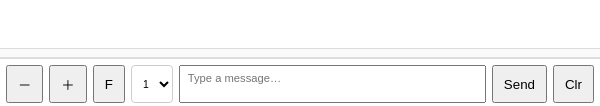
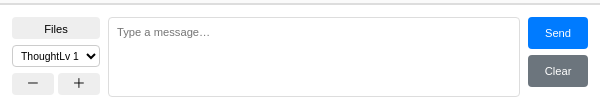
Before and after one commit to Arsmeen/ollama-chat-shell, an Electron app: page renderer/index.html in a window 600 px wide. Shown: the part 691-797 px from the top of the page. Drawn offline with Linux system fonts and the light colour scheme; no server answers.

Commit message:
Input window size and buttons view

```diff
--- a/package.json
+++ b/package.json
@@ -1,7 +1,7 @@
 {
   "name": "ollama-electron-chat",
   "productName": "SoulChat",
-  "version": "0.1.6",
+  "version": "0.1.7",
   "description": "Tiny Electron chat that talks to Ollama",
   "author": "ArsMar <master@77.md>",
   "main": "main.js",
--- a/renderer/index.html
+++ b/renderer/index.html
@@ -64,10 +64,61 @@ body * {font-family:Arial,Helvetica,sans-serif,"Segoe UI Emoji","Apple Color Emo
 #nav #playback, #nav #stopBtn{opacity:1;}
 
 #input-bar{
-  display:flex;gap:6px;padding:6px;border-top:1px solid #ddd;
+  display:flex;gap:8px;padding:12px;border-top:1px solid #ddd;
+  height:80px;align-items:stretch;
 }
-#input{flex:1;padding:6px 8px;font-size:var(--input-font);resize:none;font-family:Arial,Helvetica,sans-serif}
-#send,#clear,#check,#plus,#minus,#attach{padding:6px 10px;cursor:pointer;}
+
+.left-buttons{
+  display:flex;flex-direction:column;gap:6px;min-width:80px;
+}
+
+.left-row{
+  display:flex;gap:4px;height:22px;align-items:center;
+}
+
+#input{
+  flex:1;padding:8px 8px;font-size:var(--input-font);resize:none;
+  font-family:Arial,Helvetica,sans-serif;border-radius:4px;border:1px solid #ddd;
+}
+
+.right-buttons{
+  display:flex;flex-direction:column;gap:6px;min-width:60px;
+}
+
+#attach{
+  padding:6px 10px;cursor:pointer;height:22px;border:none;border-radius:4px;
+  background:#eee;font-size:0.7rem;width:100%;
+}
+
+#reasonSel{
+  padding:4px;font-size:0.65rem;border:1px solid #ccc;border-radius:4px;
+  background:#fff;cursor:pointer;height:22px;width:100%;
+}
+
+#minus, #plus{
+  padding: 1px 8px;
+  cursor: pointer;
+  height: 22px;
+  border: none;
+  border-radius: 4px;
+  background: #eee;
+  flex: 1;
+  line-height: 8px;
+}
+
+#send, #clear, #check{
+  padding:8px 12px;cursor:pointer;height:32px;border:none;border-radius:4px;
+  background:#007bff;color:white;font-size:0.7rem;
+}
+
+#clear{
+  background:#6c757d;
+}
+
+#check{
+  background:#28a745;
+}
+
 .msg img.emoji{width:1em;height:1em;vertical-align:-0.15em;}
 #micBtn{padding:6px 10px;cursor:pointer;opacity:.4;transition:opacity .2s;}
 #micBtn.active{opacity:1;}
@@ -134,10 +185,6 @@ body * {font-family:Arial,Helvetica,sans-serif,"Segoe UI Emoji","Apple Color Emo
   vertical-align: baseline;
   font-family:Arial,Helvetica,sans-serif
 }
-#reasonSel{
-  padding:4px 2px;font-size:0.65rem;border:1px solid #ccc;border-radius:4px;
-  background:#fff;cursor:pointer;width:42px;text-align:center;
-}
 .typing::after{
   content:"";display:inline-block;width:1ch;text-align:left;
   animation:dots 1s steps(3,end) infinite;
@@ -187,15 +234,23 @@ body * {font-family:Arial,Helvetica,sans-serif,"Segoe UI Emoji","Apple Color Emo
   </div>
 
   <div id="input-bar">
-    <button id="minus">－</button>
-    <button id="plus">＋</button>
-    <button id="attach">F</button>
-    <select id="reasonSel" title="Thought level">
-      <option value="0">0</option>
-      <option value="1" selected>1</option>
-      <option value="2">2</option>
-    </select>
-    <!-- <button id="micBtn" title="Голос">🎤</button> -->
+    <div class="left-buttons">
+      <div class="left-row">
+        <button id="attach">Files</button>
+      </div>
+      <div class="left-row">
+        <select id="reasonSel" title="Thought level">
+          <option value="0">ThoughtLv 0</option>
+          <option value="1" selected>ThoughtLv 1</option>
+          <option value="2">ThoughtLv 2</option>
+        </select>
+      </div>
+      <div class="left-row">
+        <button id="minus">－</button>
+        <button id="plus">＋</button>
+      </div>
+    </div>
+
     <input type="file" id="fileSel" multiple hidden accept="image/*,
           .js,.ts,.tsx,.jsx,.json,
           .html,.css,.scss,
@@ -204,9 +259,12 @@ body * {font-family:Arial,Helvetica,sans-serif,"Segoe UI Emoji","Apple Color Emo
           .cs,.java,.kt,.swift,
           .sh,.bat">
     <textarea id="input" rows="2" placeholder="Type a message…"></textarea>
-    <button id="send">Send</button>
-    <button id="clear">Clr</button>
-    <button id="check" style="display:none">Check</button>
+
+    <div class="right-buttons">
+      <button id="send">Send</button>
+      <button id="clear">Clear</button>
+      <button id="check" style="display:none">Check</button>
+    </div>
   </div>
 
 <script src="renderer.js"></script>
```
